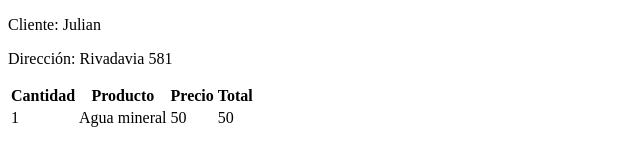
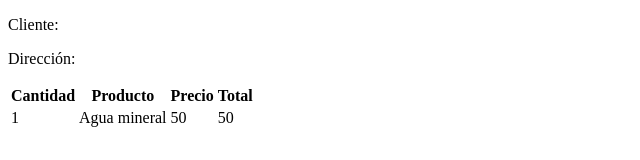
Before and after one commit to julianperezpesce/angularCoreEjemplos, an Angular app: page / in a window 1280 px wide. Shown: the top 160 px of the page, without its empty margins (0-640 px from the left). Built offline with nearby package versions, Linux system fonts and the light colour scheme.

Commit message:
new pedido: Pedido

```diff
--- a/src/app/pedido/pedido.component.html
+++ b/src/app/pedido/pedido.component.html
@@ -1,4 +1,4 @@
-<p>Cliente: Julian</p>
-<p>Dirección: Rivadavia 581</p>
+<p>Cliente: {{ pedido.nombre }} </p>
+<p>Dirección: {{ pedido.direccion }} </p>
 
 <app-pedido-detalle></app-pedido-detalle>
--- a/src/app/pedido/pedido.component.ts
+++ b/src/app/pedido/pedido.component.ts
@@ -1,4 +1,5 @@
 import { Component, OnInit } from '@angular/core';
+import { Pedido } from '../models/pedido';
 
 @Component({
   selector: 'app-pedido',
@@ -7,6 +8,7 @@ import { Component, OnInit } from '@angular/core';
 })
 export class PedidoComponent implements OnInit {
 
+  pedido: Pedido = new Pedido();
   constructor() { }
 
   ngOnInit(): void {
```
